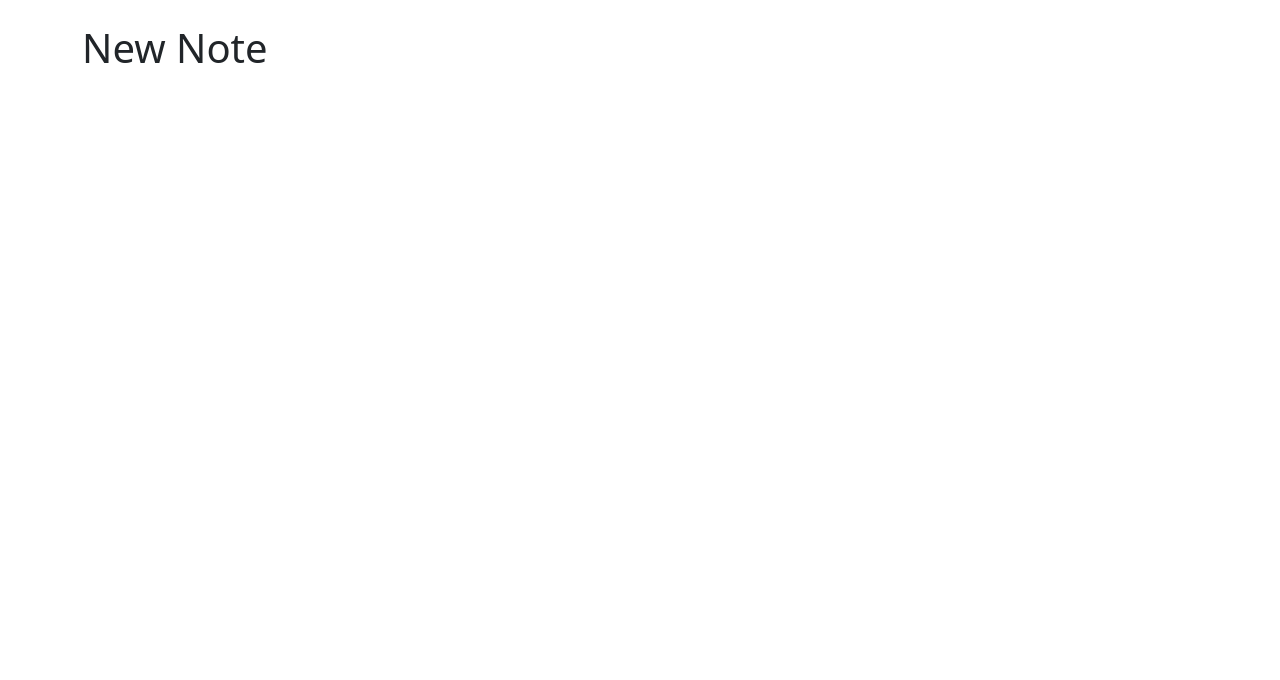
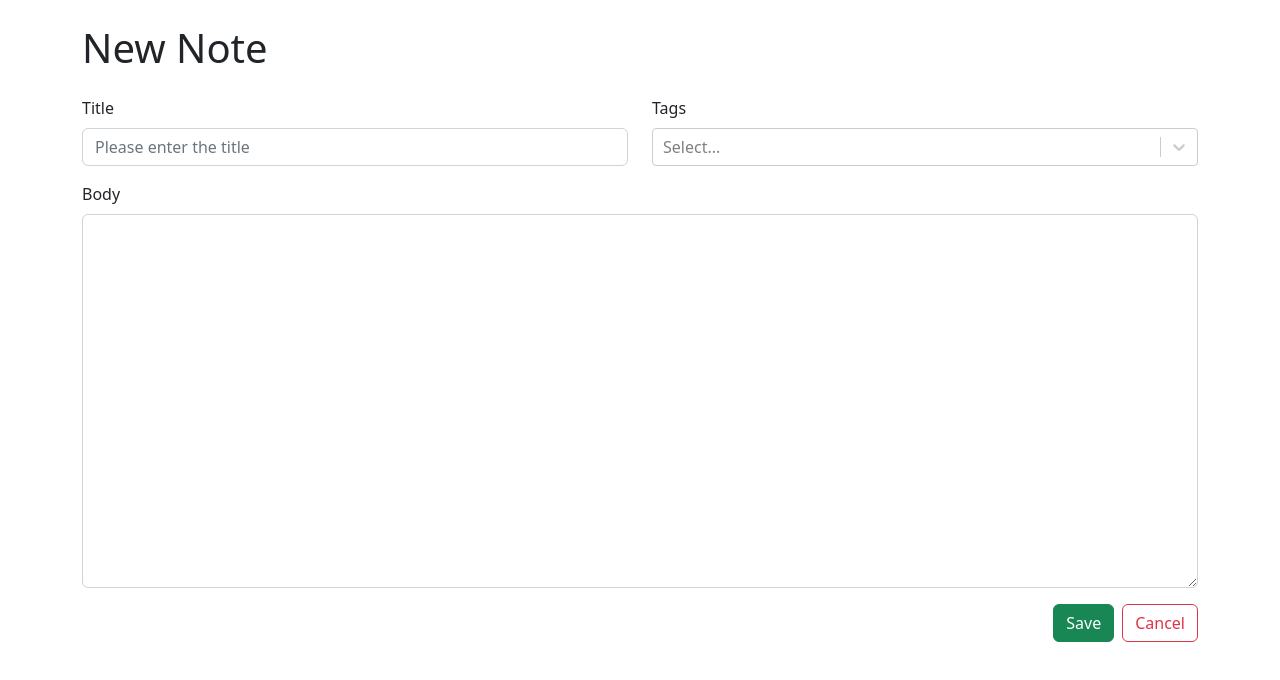
Before and after one commit to elenejavakhishvili638/advanced-note-app, a React (Vite) app: page /new-note in a window 1280 px wide. Shown: the top 680 px of the page. Built offline with nearby package versions, Linux system fonts and the light colour scheme.

Commit message:
Create note form component

```diff
--- a/package.json
+++ b/package.json
@@ -13,7 +13,8 @@
     "react": "^18.2.0",
     "react-bootstrap": "^2.7.0",
     "react-dom": "^18.2.0",
-    "react-router-dom": "^6.8.0"
+    "react-router-dom": "^6.8.0",
+    "react-select": "^5.7.0"
   },
   "devDependencies": {
     "@types/react": "^18.0.26",
--- /dev/null
+++ b/src/components/NoteForm.tsx
@@ -0,0 +1,54 @@
+import React from 'react'
+import {Form, Row, Button, Stack} from "react-bootstrap"
+import {Link} from "react-router-dom"
+import "./noteForm.css"
+import CreatableReactSelect from "react-select/creatable"
+
+const NoteForm = () => {
+  return (
+    <Form as={Row} className="row">
+        <Form.Group className='child mb-3' controlId="title">
+            <Form.Label>Title</Form.Label>
+            <Form.Control type="text" required placeholder="Please enter the title" />
+        </Form.Group>
+        <Form.Group className='child mb-3' controlId="Tags">
+            <Form.Label>Tags</Form.Label>
+            <CreatableReactSelect isMulti/>
+        </Form.Group>
+        <Form.Group controlId="markdown" className='mb-3'>
+            <Form.Label>Body</Form.Label>
+            <Form.Control required as="textarea" rows={15}></Form.Control>
+        </Form.Group>
+        <Stack direction='horizontal' gap={2} className="button-container">
+            <Button type='submit' variant='success'>Save</Button>
+            <Link to="..">
+                <Button type='button' variant='outline-danger'>Cancel</Button>
+            </Link>
+        </Stack>
+    </Form>
+  )
+}
+
+export default NoteForm
+
+
+
+
+// <Form>
+//     <Stack>
+//         <Row>
+//             <Col>
+//                 <Form.Group>
+//                     <Form.Label>Title</Form.Label>
+//                     <Form.Control required type='text' placeholder='Please enter the title'></Form.Control>
+//                 </Form.Group>
+//             </Col>
+//             <Col>
+//                 <Form.Group>
+//                     <Form.Label>Tags</Form.Label>
+//                     <Form.Select required></Form.Select>
+//                 </Form.Group>
+//             </Col>
+//         </Row>
+//     </Stack>
+// </Form>
--- /dev/null
+++ b/src/components/noteForm.css
@@ -0,0 +1,18 @@
+@media (min-width: 768px) {
+  .child {
+    width: 50%;
+  }
+
+  .button-container {
+    justify-content: end;
+  }
+}
+
+@media (max-width: 767px) {
+  .button-container {
+    justify-content: space-between;
+  }
+  .child {
+    margin-bottom: 1rem;
+  }
+}
--- a/src/pages/NewNote.tsx
+++ b/src/pages/NewNote.tsx
@@ -1,10 +1,12 @@
 import React from 'react'
+import NoteForm from '../components/NoteForm'
 import "./newNote.css"
 
 const NewNote = () => {
   return (
     <>
       <h1 className='mb-4'>New Note</h1>
+      <NoteForm />
     </>
   )
 }
```
Also changed, not shown: 1 other file (tests, documents, lock files or other folders).
